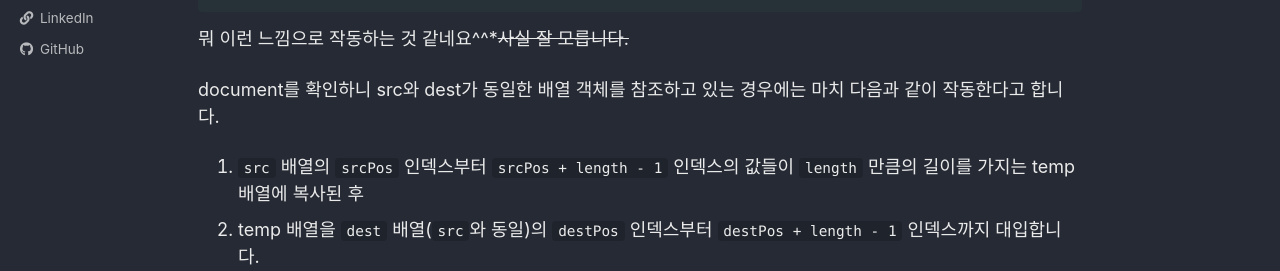
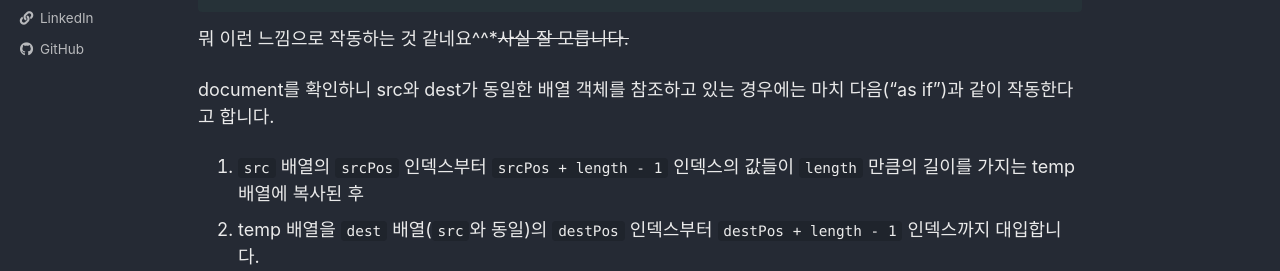
Before and after one commit to brothersoo/brothersoo.github.io, a Jekyll site: the page built from _posts/java/2021-07-27-System_arraycopy().md, in a window 1280 px wide and 900 px high, scrolled down 3107 px. Shown: the part 181-452 px from the top of the window. Built offline with Jekyll 4.4.1, drawn with Linux system fonts in a browser that asks for light colours; cached includes are drawn as plain includes; comment, search, counter and statistics services are not loaded; some of the changed text lies outside the part shown.

Commit message:
FIX: typo

```diff
--- a/_posts/java/2021-07-27-System_arraycopy().md
+++ b/_posts/java/2021-07-27-System_arraycopy().md
@@ -135,7 +135,7 @@ void _Copy_conjoint_jlongs_atomic(jlong* from, jlong* to, size_t count) {
 
 뭐 이런 느낌으로 작동하는 것 같네요^^*~~사실 잘 모릅니다.~~
 
-document를 확인하니 src와 dest가 동일한 배열 객체를 참조하고 있는 경우에는 마치 다음과 같이 작동한다고 합니다.
+document를 확인하니 src와 dest가 동일한 배열 객체를 참조하고 있는 경우에는 마치 다음("as if")과 같이 작동한다고 합니다.
 
 1. `src` 배열의 `srcPos` 인덱스부터 `srcPos + length - 1` 인덱스의 값들이 `length` 만큼의 길이를 가지는 temp 배열에 복사된 후
 2. temp 배열을 `dest` 배열(`src`와 동일)의 `destPos` 인덱스부터 `destPos + length - 1` 인덱스까지 대입합니다.
```
Also changed, not shown: other parts of _posts/java/2021-07-27-System_arraycopy().md (+1 -1 lines).
